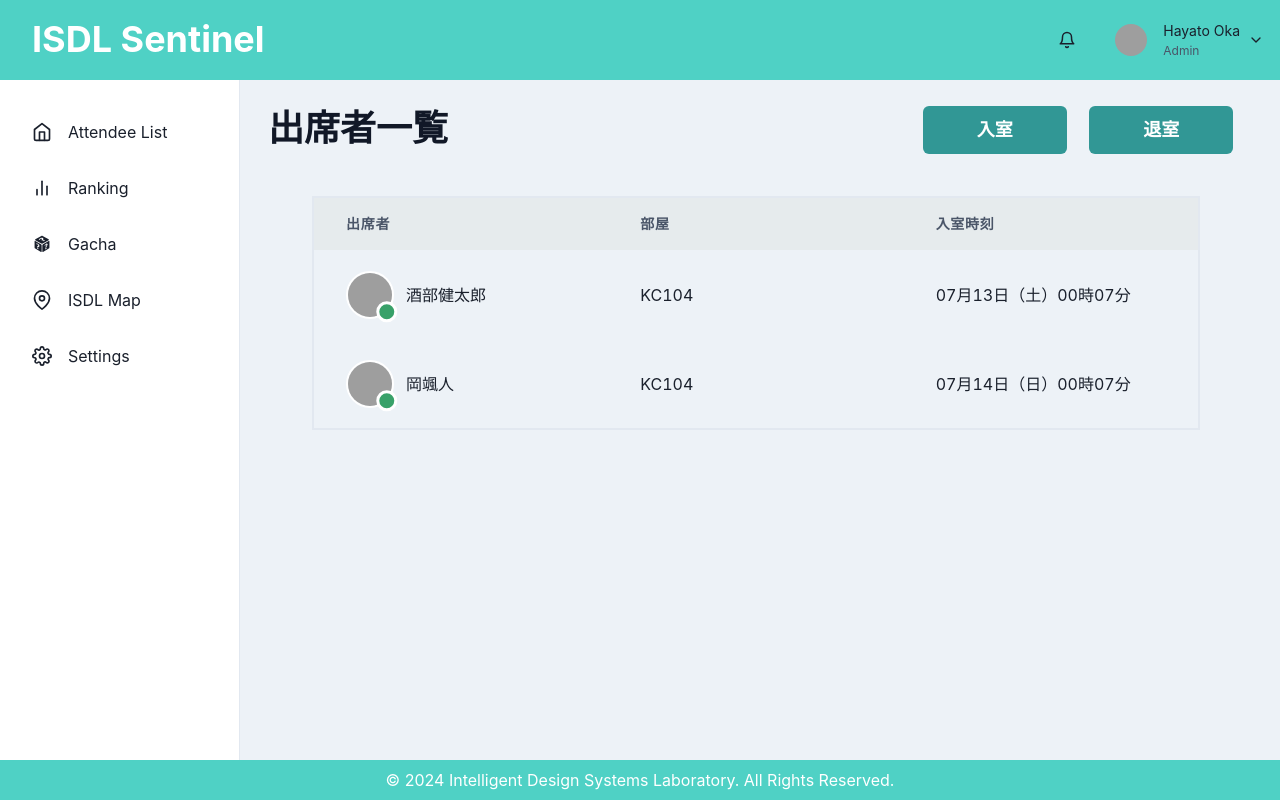
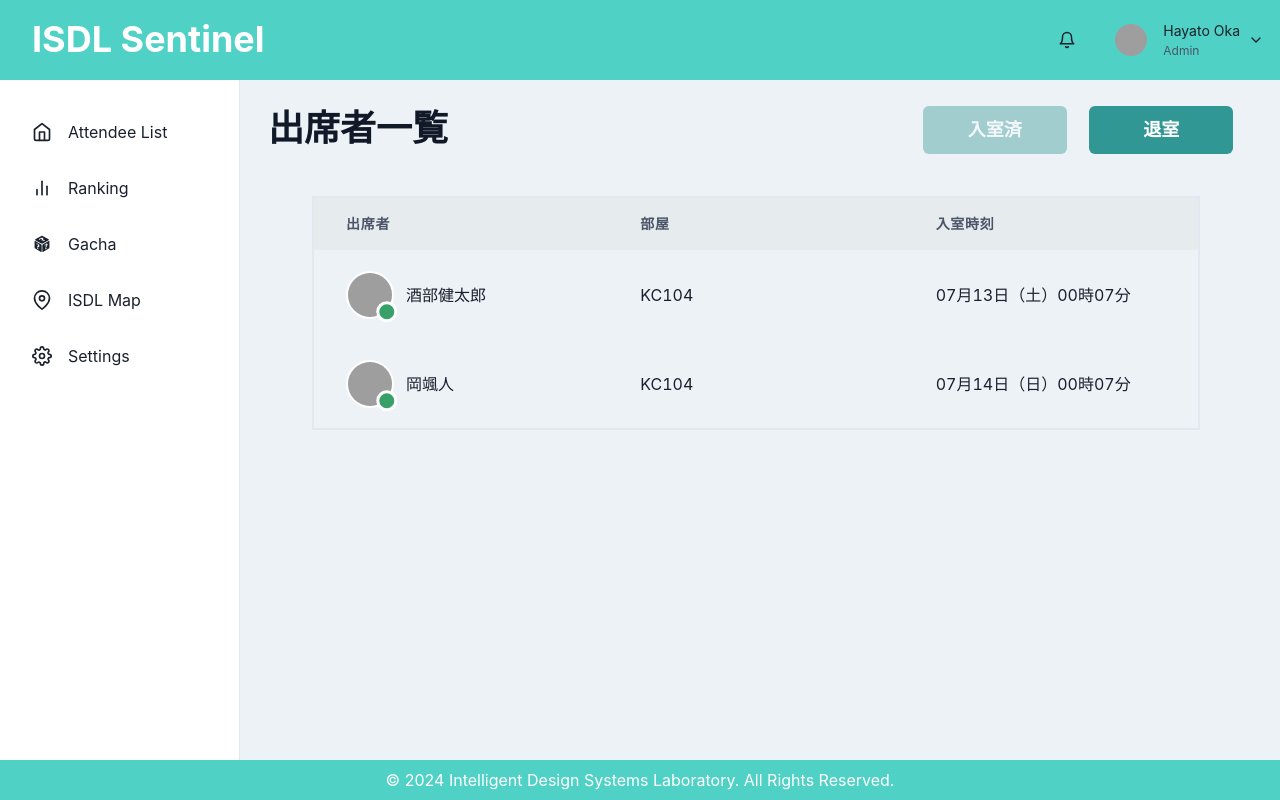
Before and after one commit to ISDL-dev/ISDL-Sentinel, a React (Create React App) app in the folder frontend/: page / in a window 1280 px wide. Built offline with nearby package versions, Linux system fonts and the light colour scheme; grey boxes are pictures that could not be loaded.

Commit message:
ボタンのコンポーネント化

```diff
--- /dev/null
+++ b/frontend/src/features/Button/AbleButton.tsx
@@ -0,0 +1,9 @@
+import { Button } from "@chakra-ui/react";
+
+export const AbleButton = (placeholder: { placeholder: string }) => {
+  return (
+    <Button colorScheme="teal" variant="solid" size="lg" width={36}>
+      {placeholder.placeholder}
+    </Button>
+  );
+};
--- /dev/null
+++ b/frontend/src/features/Button/DisableButton.tsx
@@ -0,0 +1,15 @@
+import { Button } from "@chakra-ui/react";
+
+export const DisableButton = (placeholder: { placeholder: string }) => {
+  return (
+    <Button
+      colorScheme="teal"
+      variant="solid"
+      size="lg"
+      width={36}
+      isDisabled={true}
+    >
+      {placeholder.placeholder}
+    </Button>
+  );
+};
--- /dev/null
+++ b/frontend/src/models/users/user.ts
@@ -0,0 +1,3 @@
+export const inRoom = "In Room";
+export const outRoom = "Out of Room";
+export const overnight = "Overnight";
--- a/frontend/src/routes/Home/index.tsx
+++ b/frontend/src/routes/Home/index.tsx
@@ -17,6 +17,14 @@ import {
 import "./Home.css";
 import dayjs from "dayjs";
 import "dayjs/locale/ja";
+import { inRoom } from "../../models/users/user";
+import { DisableButton } from "../../features/Button/DisableButton";
+import { AbleButton } from "../../features/Button/AbleButton";
+
+const authUser = {
+  id: 2,
+  statusName: inRoom,
+};
 
 dayjs.locale("ja");
 const attendees = [
@@ -61,23 +69,31 @@ function Home() {
           w={"-moz-max-content"}
           column={3}
         >
-          <Button colorScheme="teal" variant="solid" size="lg" width={36}>
-            入室
-          </Button>
-          <Button colorScheme="teal" variant="solid" size="lg" width={36}>
-            退室
-          </Button>
+          {authUser.statusName === inRoom ? (
+            <>
+              <DisableButton placeholder="入室済"></DisableButton>
+              <AbleButton placeholder="退室"></AbleButton>
+            </>
+          ) : (
+            <>
+              <AbleButton placeholder="入室"></AbleButton>
+              <DisableButton placeholder="退室済"></DisableButton>
+            </>
+          )}
         </Grid>
       </Grid>
       <TableContainer
+        pb={14}
+        pr={14}
+        pl={14}
+        mt={8}
+        outlineOffset={2}
         overflowX="unset"
-        overflowY="unset"
-        p={14}
-        mt={-6}
-        outlineOffset={2}
+        overflowY="scroll"
+        height="65vh"
       >
         <Table size="lg" border="2px" borderColor="gray.200" variant="simple">
-          <Thead position="sticky" top={0}>
+          <Thead top={0}>
             <Tr bgColor="#E6EBED">
               <Th w="33%">出席者</Th>
               <Th w="33%">部屋</Th>
```
